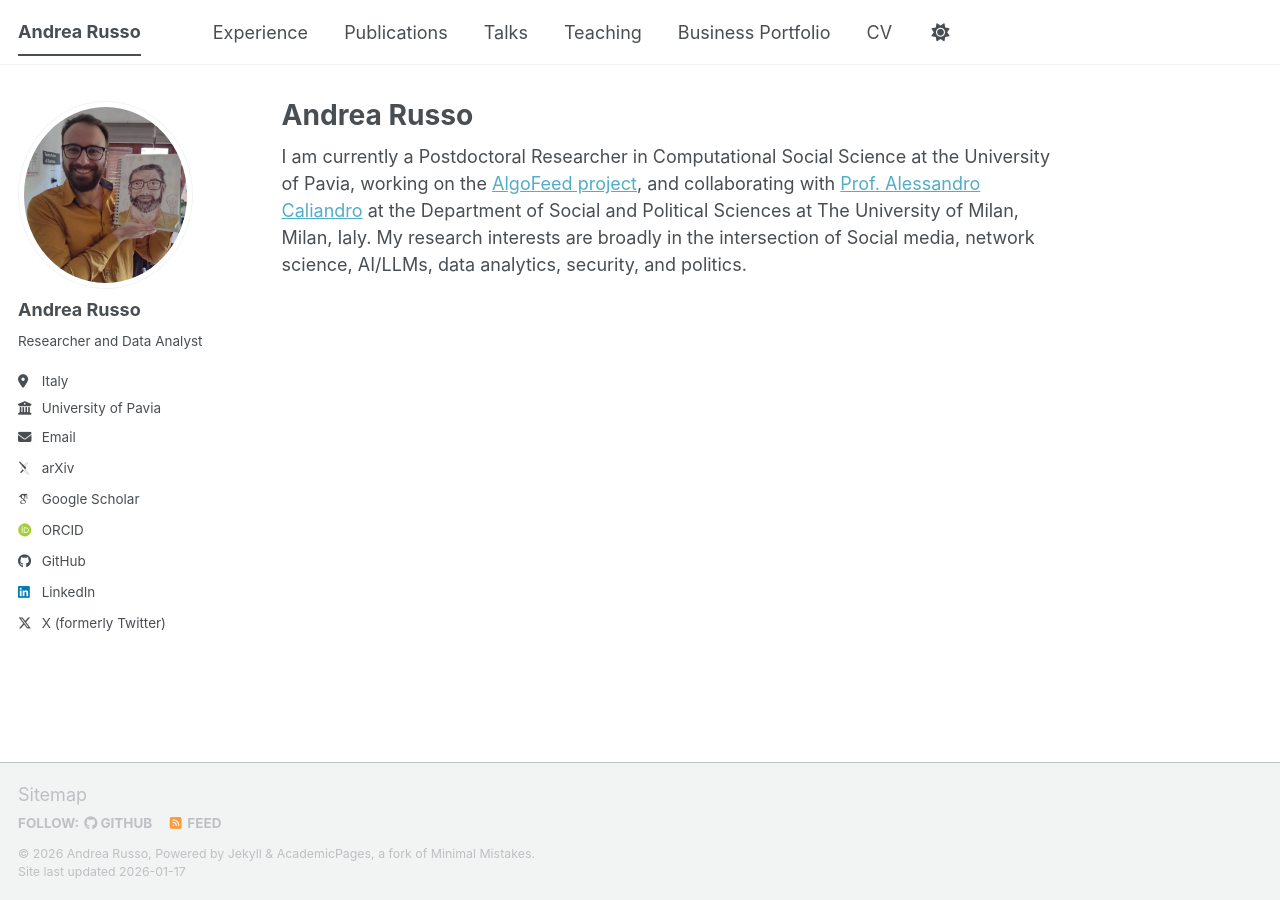
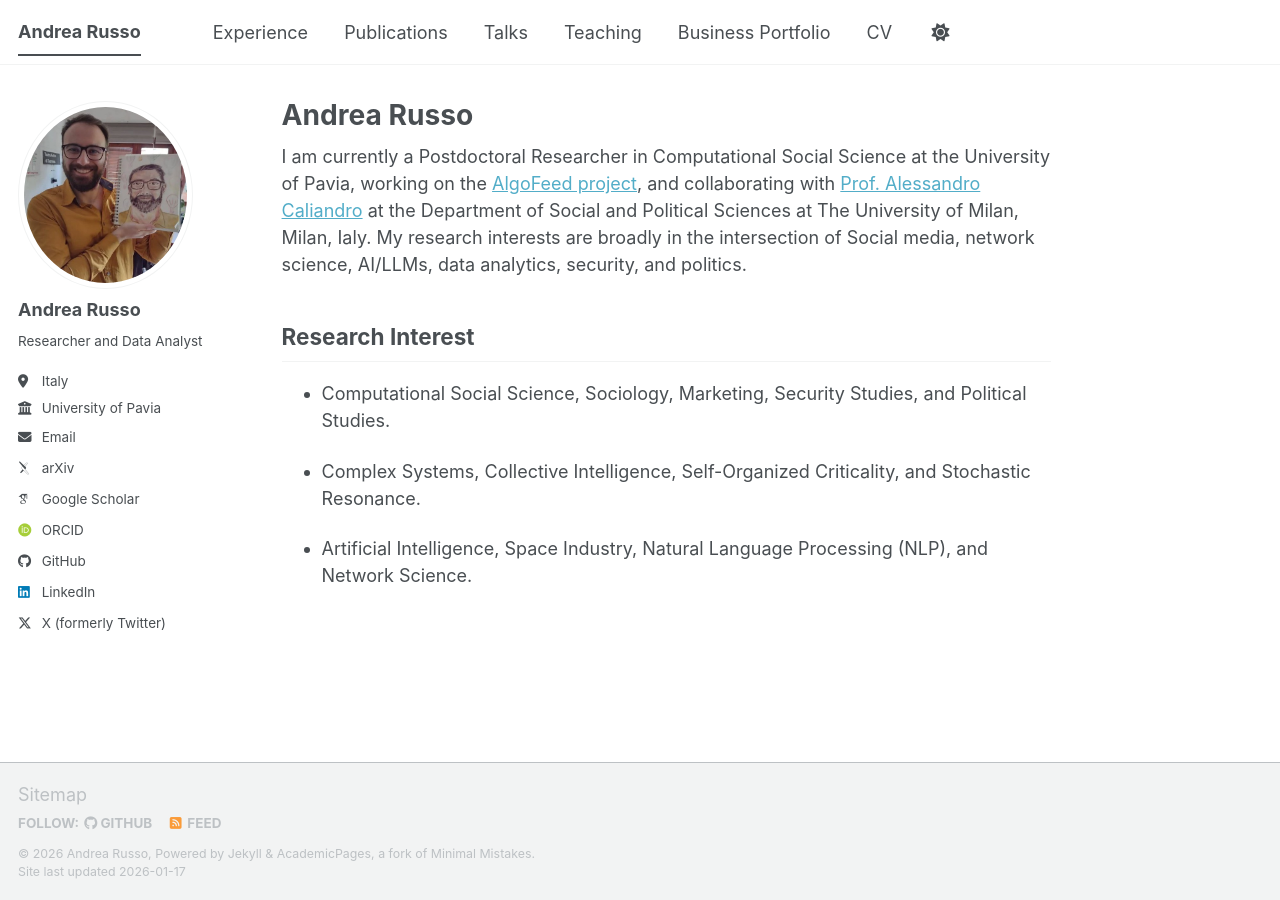
Before and after one commit to AndreaRussoPhD/AndreaRussoPhD.github.io, a Jekyll site: the page built from _pages/about.md, in a window 1280 px wide. Built offline with Jekyll 4.4.1, drawn with Linux system fonts in a browser that asks for light colours; some web fonts are replaced; a script bundle is joined from its source files by our own code; library files that are not in the unit come from our copies.

Commit message:
Update about.md

```diff
--- a/_pages/about.md
+++ b/_pages/about.md
@@ -8,3 +8,12 @@ redirect_from:
 ---
 
 I am currently a Postdoctoral Researcher in Computational Social Science at the University of Pavia, working on the [AlgoFeed project](https://algofeed.unimi.it/), and collaborating with [Prof. Alessandro Caliandro](https://www.unimi.it/it/ugov/person/alessandro-caliandro) at the Department of Social and Political Sciences at The University of Milan, Milan, Ialy. My research interests are broadly in the intersection of Social media, network science, AI/LLMs, data analytics, security, and politics.
+
+
+
+## Research Interest
+- Computational Social Science, Sociology, Marketing, Security Studies, and Political Studies.
+
+- Complex Systems, Collective Intelligence, Self-Organized Criticality, and Stochastic Resonance.
+
+- Artificial Intelligence, Space Industry, Natural Language Processing (NLP), and Network Science.
```
